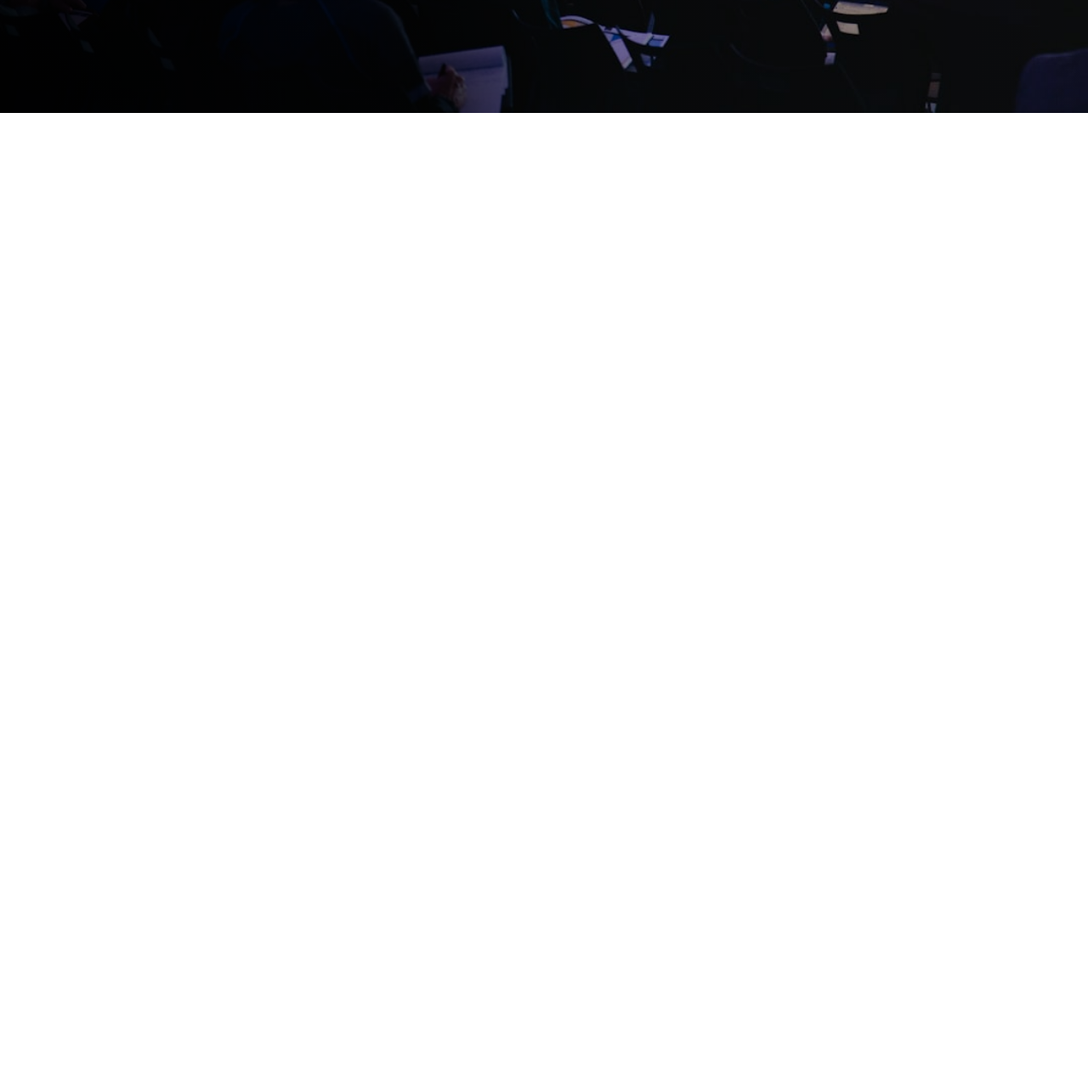
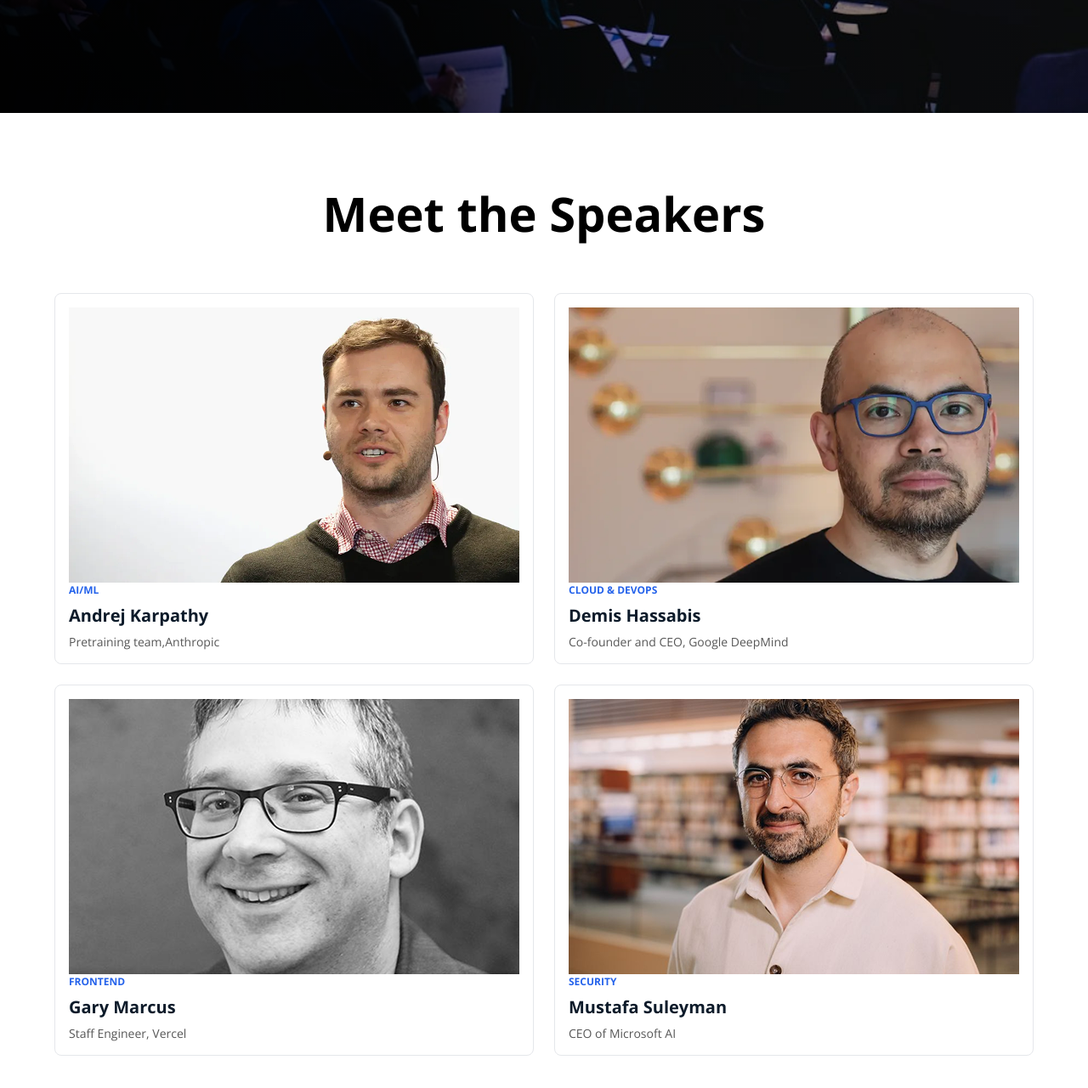
Before and after one commit to MobashsheraRahman/Assignment1, a plain HTML site: page index.html in a window 1280 px wide. Shown: the part 665-1946 px from the top of the page at 85% size. Before the commit the page ends 800 px from the top, so only its background shows below. Drawn offline with nearby package versions, Linux system fonts and the light colour scheme.

Commit message:
added speakers section

```diff
--- a/index.html
+++ b/index.html
@@ -13,7 +13,6 @@
     />
   </head>
   <body>
-
     <nav class="nav">
       <h2><img class="logo" src="./images/logo.png" alt="LOGO" /></h2>
       <ul>
@@ -27,20 +26,65 @@
       <button class="common-btn">Register now</button>
     </nav>
 
-
     <header>
-
       <div class="header-content">
-       <h1> Code. <em>Connect.</em>Create</h1>
+        <h1>Code. <em>Connect.</em>Create</h1>
         <p>
           Join 4,000+ engineers, founders, and builders at the premier developer
-          <br> conference of 2026. Three days of cutting-edge talks, hands-on workshops,
-          <br>and meaningful connections.
+          <br />
+          conference of 2026. Three days of cutting-edge talks, hands-on
+          workshops, <br />and meaningful connections.
         </p>
         <button class="common-btn">Register now</button>
       </div>
+    </header>
 
-  </header>
+
+<section class="speakers">
+  <div class="container">
+    <h2>Meet the Speakers</h2>
+<div class="speaker-card">
+  <div class="card">
+<img src="./images/andrej.png"alt="">
+        <div class="card-content">
+       <span class="category">AI/ML</span>
+         <h3>Andrej Karpathy</h3>
+          <p> Pretraining team,Anthropic</p>
+        </div>
+        </div>
+
+<div class="card">
+<img src="./images/demis.png"alt="">
+        <div class="card-content">
+       <span class="category">CLOUD & DEVOPS</span>
+         <h3>Demis Hassabis</h3>
+          <p> Co-founder and CEO, Google DeepMind</p>
+        </div>
+        </div>
+
+     <div class="card">
+<img src="./images/gary.png"alt="">
+        <div class="card-content">
+       <span class="category">FRONTEND</span>
+         <h3>Gary Marcus</h3>
+          <p>Staff Engineer, Vercel</p>
+        </div>
+        </div>
+
+     <div class="card">
+<img src="./images/mustafa.png"alt="">
+        <div class="card-content">
+       <span class="category">SECURITY</span>
+         <h3>Mustafa Suleyman</h3>
+          <p> CEO of Microsoft AI</p>
+        </div>
+        </div>
+
+    </div>
+  </div>
+</section>
+
+
 
 
 
--- a/style.css
+++ b/style.css
@@ -1,6 +1,6 @@
 * {
-     margin:0;
-    padding:0;
+  margin: 0;
+  padding: 0;
 
   font-family: "Open Sans", sans-serif;
 }
@@ -39,13 +39,13 @@ ul li a {
   color: #575757;
 }
 
-
 header {
-  background: radial-gradient(
+  background:
+    radial-gradient(
       circle at left bottom,
-        rgba(0,0,0,.95) 0%,
-        rgba(0,0,0,.75) 35%,
-        rgba(0,0,0,.35) 50%,
+      rgba(0, 0, 0, 0.95) 0%,
+      rgba(0, 0, 0, 0.75) 35%,
+      rgba(0, 0, 0, 0.35) 50%,
       transparent 100%
     ),
     url("./images/banner.jpg");
@@ -55,14 +55,10 @@ header {
   background-position: center;
   position: relative;
   display: flex;
-  flex-direction:column;
+  flex-direction: column;
   align-items: center;
-  justify-content:start;
-
+  justify-content: start;
 }
-
-
-
 
 .header-content {
   color: white;
@@ -70,20 +66,84 @@ header {
   display: grid;
   margin-top: 100px;
   justify-content: center;
- align-items:center;
- max-width:1000px;
+  align-items: center;
+  max-width: 1000px;
   font-size: 30px;
-
 }
-.header-content p{
-    max-width:580px;
-    font-size:15px;
-
-
+.header-content p {
+  max-width: 580px;
+  font-size: 15px;
 }
 
 .header-content button {
   margin-top: 250px;
-display:inline-block;
-justify-self:center;
+  display: inline-block;
+  justify-self: center;
 }
+
+
+.speakers {
+    padding: 80px 0;
+    background: white;
+}
+
+.container {
+    width: 90%;
+    max-width: 1321px;
+    margin: auto;
+}
+
+.speakers h2 {
+    text-align: center;
+    font-size: 56px;
+    font-weight: 700;
+    margin-bottom: 56px;
+}
+
+.speaker-card {
+    display: grid;
+    grid-template-columns: repeat(2, 1fr);
+    gap: 24px;
+}
+
+
+.card {
+    background: white;
+    border: 1px solid #e5e7ebFF;
+    border-radius: 8px;
+    overflow: hidden;
+}
+
+.card img {
+    width: 100%;
+    height: 324px;
+    object-fit: cover;
+    display: block;
+}
+
+.card {
+    padding: 16px;
+}
+
+
+.category {
+    display: block;
+    font-size: 12px;
+    font-weight: 700;
+    color:  #2563ebFF;
+    margin-bottom: 8px;
+}
+
+.card-content h3 {
+    font-size: 20px;
+    color:#0d1b2aFF;
+    font-weight: 700;
+    margin-bottom: 8px;
+}
+
+
+.card-content p {
+    font-size: 14px;
+    color:  #575757FF;
+
+}
```
Lines whose indentation alone changed are shown as unchanged.
